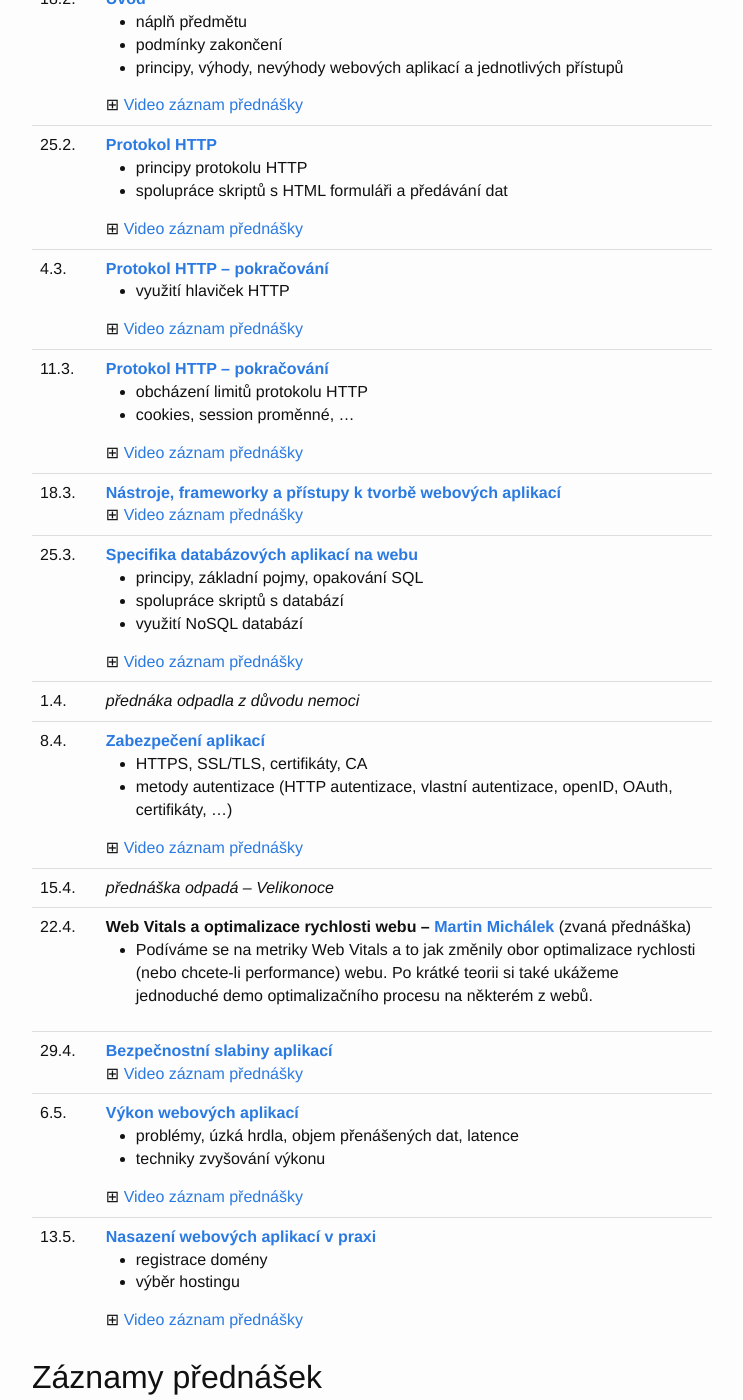
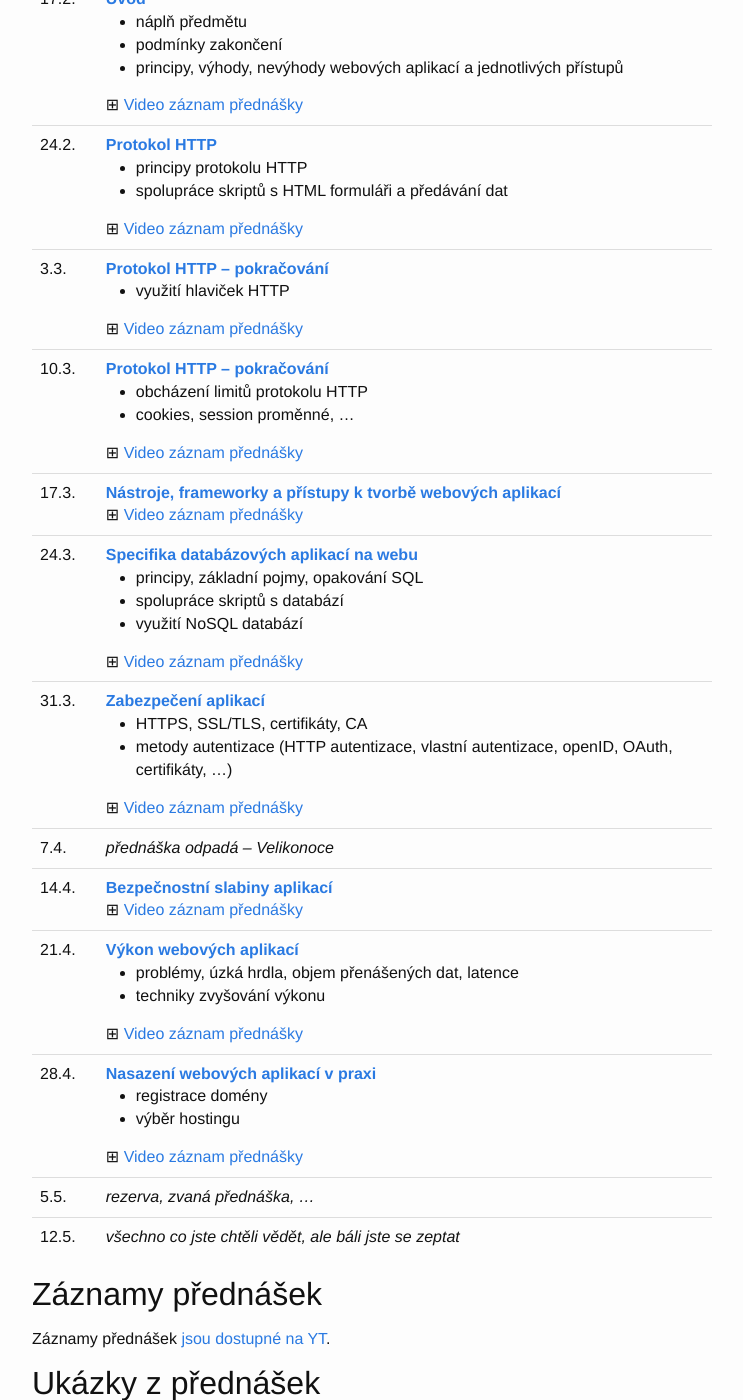
Before and after one commit to 4iz278/4iz278.github.io, a Jekyll site: the page built from prednasky/index.html, in a window 1280 px wide and 1400 px high, scrolled down 324 px. Shown: the whole window, without its empty margins (268-1011 px from the left). Built offline with Jekyll 4.4.1, drawn with Linux system fonts in a browser that asks for light colours; nearby versions of some CDN libraries.

Commit message:
Aktualizace na další semestr

```diff
--- a/prednasky/index.html
+++ b/prednasky/index.html
@@ -28,7 +28,7 @@ emailem.</p>
   </thead>
   <tbody>
     <tr>
-      <td>18.2.</td>
+      <td>17.2.</td>
       <td>
         <strong><a href="http://www.kosek.cz/vyuka/4iz278/prednasky/uvod/">Úvod</a></strong>
         <ul>
@@ -43,7 +43,7 @@ emailem.</p>
       </td>
     </tr>
     <tr>
-      <td>25.2.</td>
+      <td>24.2.</td>
       <td><strong><a href="http://www.kosek.cz/vyuka/4iz278/prednasky/http/">Protokol HTTP</a></strong>
         <ul>
           <li>principy protokolu HTTP</li>
@@ -56,7 +56,7 @@ emailem.</p>
       </td>
     </tr>
     <tr>
-      <td>4.3.</td>
+      <td>3.3.</td>
       <td><strong><a href="http://www.kosek.cz/vyuka/4iz278/prednasky/http/">Protokol HTTP – pokračování</a></strong>
         <ul>
           <li>využití hlaviček HTTP </li>
@@ -68,7 +68,7 @@ emailem.</p>
       </td>
     </tr>
     <tr>
-      <td>11.3.</td>
+      <td>10.3.</td>
       <td><strong><a href="http://www.kosek.cz/vyuka/4iz278/prednasky/http/">Protokol HTTP – pokračování</a></strong>
         <ul>
           <li>obcházení limitů protokolu HTTP</li>
@@ -81,7 +81,7 @@ emailem.</p>
       </td>
     </tr>
     <tr>
-      <td>18.3.</td>
+      <td>17.3.</td>
       <td><strong><a href="http://www.kosek.cz/vyuka/4iz278/prednasky/prostredi/">Nástroje, frameworky a přístupy k tvorbě webových aplikací</a></strong>
         <details>
           <summary>Video záznam přednášky</summary>
@@ -90,7 +90,7 @@ emailem.</p>
       </td>
     </tr>
     <tr>
-      <td>25.3.</td>
+      <td>24.3.</td>
       <td><strong><a href="http://www.kosek.cz/vyuka/4iz278/prednasky/databaze/">Specifika databázových aplikací na webu</a></strong>
         <ul>
           <li>principy, základní pojmy, opakování SQL </li>
@@ -104,11 +104,7 @@ emailem.</p>
       </td>
     </tr>
     <tr>
-      <td>1.4.</td>
-      <td><em>přednáka odpadla z důvodu nemoci</em></td>
-    </tr>
-    <tr>
-      <td>8.4.</td>
+      <td>31.3.</td>
       <td><strong><a href="http://www.kosek.cz/vyuka/4iz278/prednasky/bezpecnost/">Zabezpečení aplikací</a></strong>
         <ul>
           <li>HTTPS, SSL/TLS, certifikáty, CA </li>
@@ -121,20 +117,11 @@ emailem.</p>
       </td>
     </tr>
     <tr>
-      <td>15.4.</td>
+      <td>7.4.</td>
       <td><em>přednáška odpadá &ndash; Velikonoce</em></td>
     </tr>
     <tr>
-      <td>22.4.</td>
-      <td><strong>Web Vitals a optimalizace rychlosti webu – <a href="https://www.vzhurudolu.cz/martin">Martin Michálek</a></strong> (zvaná přednáška)<br>
-        <ul><li>Podíváme se na metriky Web Vitals a to jak změnily obor
-        optimalizace rychlosti (nebo chcete-li performance) webu. Po krátké
-        teorii si také ukážeme jednoduché demo optimalizačního procesu na
-        některém z webů.</li></ul>
-      </td>
-    </tr>
-    <tr>
-      <td>29.4.</td>
+      <td>14.4.</td>
       <td><strong><a href="http://www.kosek.cz/vyuka/4iz278/prednasky/bezpecnost/">Bezpečnostní slabiny aplikací</a></strong>
         <details>
           <summary>Video záznam přednášky</summary>
@@ -143,7 +130,7 @@ emailem.</p>
       </td>
     </tr>
     <tr>
-      <td>6.5.</td>
+      <td>21.4.</td>
       <td><strong><a href="http://www.kosek.cz/vyuka/4iz278/prednasky/vykon/">Výkon webových aplikací</a></strong>
         <ul>
           <li>problémy, úzká hrdla, objem přenášených dat, latence </li>
@@ -156,7 +143,7 @@ emailem.</p>
       </td>
     </tr>
     <tr>
-      <td>13.5.</td>
+      <td>28.4.</td>
       <td><strong><a href="http://www.kosek.cz/vyuka/4iz278/prednasky/nasazeni/">Nasazení webových aplikací v praxi</a></strong>
         <ul>
           <li>registrace domény</li>
@@ -168,12 +155,14 @@ emailem.</p>
         </details>
       </td>
     </tr>
-    <!--
     <tr>
-      <td>13.5.</td>
+      <td>5.5.</td>
+      <td><em>rezerva, zvaná přednáška, …</em></td>
+    </tr>
+    <tr>
+      <td>12.5.</td>
       <td><em>všechno co jste chtěli vědět, ale báli jste se zeptat</em></td>
     </tr>
-    -->
   </tbody>
 </table>
 
```
